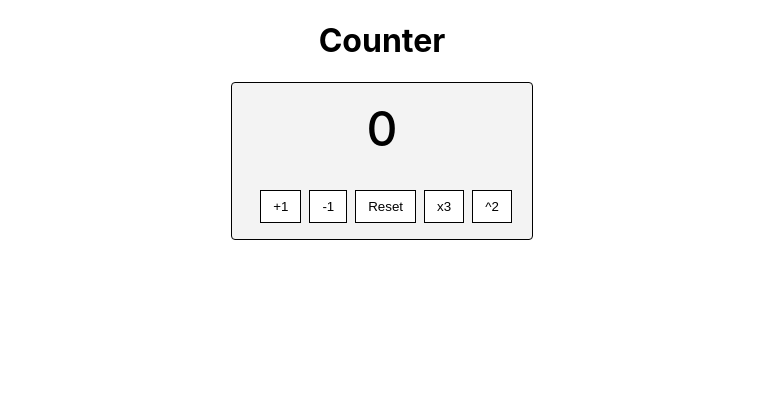
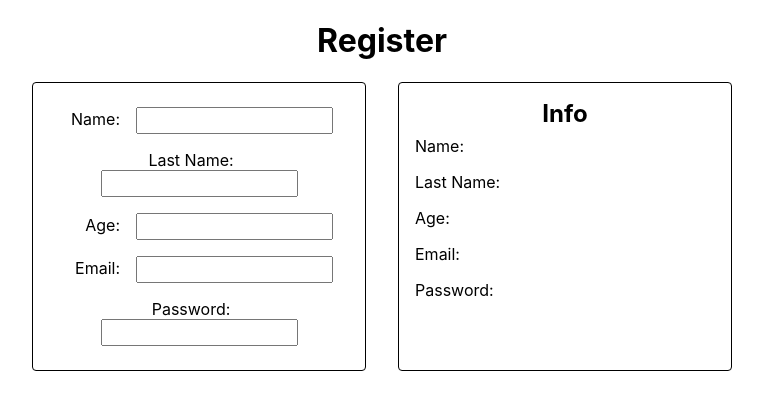
Before and after one commit to ercam/academlo-react-exercises, a React (Create React App) app: page / in a window 1280 px wide. Shown: the top 410 px of the page, without its empty margins (258-1021 px from the left). Built offline with nearby package versions, Linux system fonts and the light colour scheme.

Commit message:
Exercise 6 added

```diff
--- a/src/App.js
+++ b/src/App.js
@@ -1,7 +1,8 @@
 import React from 'react';
 import './App.css';
+import Exercise6 from './Components/Exercise6/Exercise6';
 // import Exercise3And4 from './Components/Exercise3And4/Exercise3And4';
-import Exercise5 from './Components/Exercise5/Exercise5';
+// import Exercise5 from './Components/Exercise5/Exercise5';
 // import Exercise1And2 from './Components/Exercise1And2/Exercise1And2';
 
 function App() {
@@ -10,7 +11,8 @@ function App() {
       {/* <h1>Hello World!</h1> */}
       {/* <Exercise1And2 /> */}
       {/* <Exercise3And4 />*/}
-      <Exercise5 />
+      {/* <Exercise5 /> */}
+      <Exercise6 />
     </div>
   );
 }
--- /dev/null
+++ b/src/Components/Exercise6/Exercise6.jsx
@@ -0,0 +1,88 @@
+import React, { Component } from 'react'
+import "./styles.css"
+
+export class Exercise6 extends Component {
+    constructor(props){
+        super(props);
+        this.state = {
+            name: "",
+            lastName: "",
+            age: "",
+            email: "",
+            password: ""
+        }
+    }
+
+    handleChange = (event) => {
+        this.setState({
+            [event.target.name] : event.target.value
+        })
+    }
+
+    render() {
+        return (
+            <div>
+                <h1>Register</h1>
+                <div className="form-container">
+                    <form className="form">
+                        <label>
+                            Name:
+                            <input
+                                type="text"
+                                name="name"
+                                value={this.state.name}
+                                onChange={this.handleChange}
+                            />
+                        </label>
+                        <label>
+                            Last Name:
+                            <input
+                                type="text"
+                                name="lastName"
+                                value={this.state.lastName}
+                                onChange={this.handleChange}
+                            />
+                        </label>
+                        <label>
+                            Age:
+                            <input
+                                type="text"
+                                name="age"
+                                value={this.state.age}
+                                onChange={this.handleChange}
+                            />
+                        </label>
+                        <label>
+                            Email:
+                            <input
+                                type="text"
+                                name="email"
+                                value={this.state.email}
+                                onChange={this.handleChange}
+                            />
+                        </label>
+                        <label>
+                            Password:
+                            <input
+                                type="text"
+                                name="password"
+                                value={this.state.password}
+                                onChange={this.handleChange}
+                            />
+                        </label>
+                    </form>
+                    <div className="display">
+                        <h2>Info</h2>
+                        <p>Name: {this.state.name}</p>
+                        <p>Last Name: {this.state.lastName}</p>
+                        <p>Age: {this.state.age}</p>
+                        <p>Email: {this.state.email}</p>
+                        <p>Password: {this.state.password}</p>
+                    </div>
+                </div>
+            </div>
+        )
+    }
+}
+
+export default Exercise6
--- /dev/null
+++ b/src/Components/Exercise6/styles.css
@@ -0,0 +1,45 @@
+.form-container {
+    display: flex;
+    justify-content: center;
+}
+
+.form {
+    width: 300px;
+    border: 1px solid #000;
+    border-radius: 4px;
+    padding: 16px;
+    display: flex;
+    flex-direction: column;
+    align-items: flex-end;
+}
+
+.form label {
+    margin: 8px 16px 8px 0;
+}
+
+.form label input {
+    margin-left: 16px;
+    padding: 4px 8px;
+}
+
+.display {
+    width: 300px;
+    border: 1px solid #000;
+    border-radius: 4px;
+    margin-left: 32px;
+    padding: 16px;
+    display: flex;
+    flex-direction: column;
+    align-items: flex-start;
+}
+
+.display h2 {
+    align-self: center;
+    font-size: 24px;
+    text-align: center;
+    margin: 0;
+}
+
+.display p{
+    margin: 8px 16px 8px 0;
+}
```
